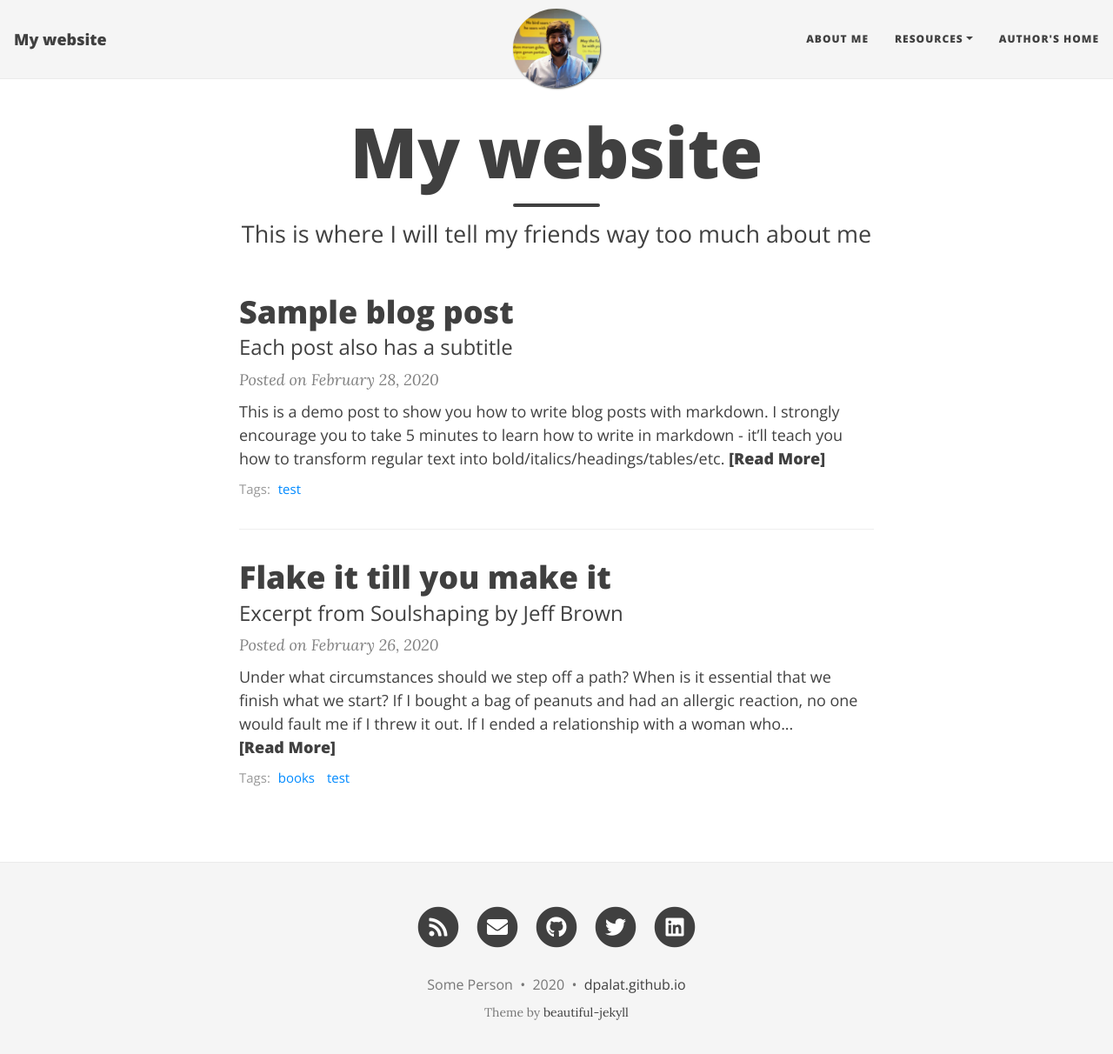
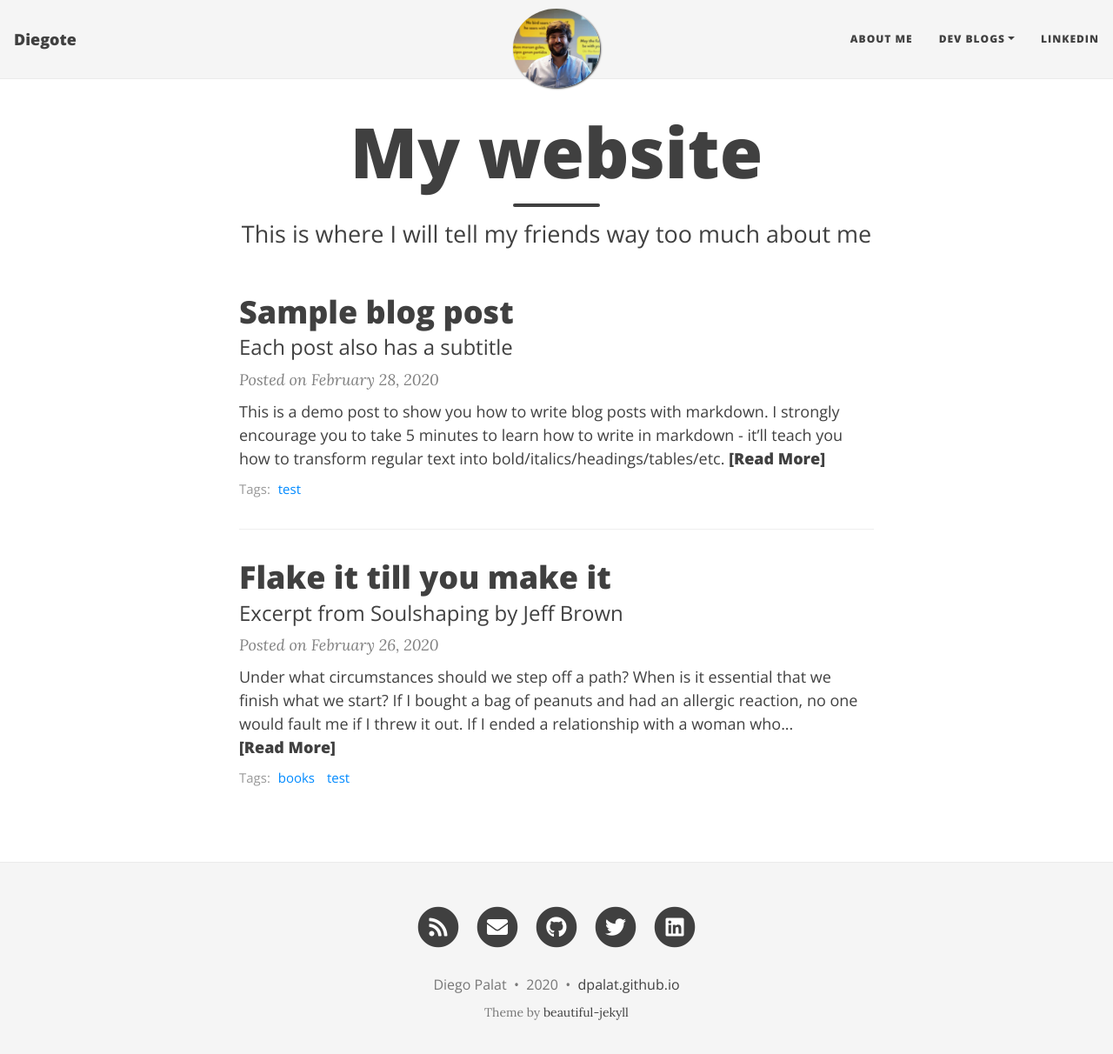
Before and after one commit to dpalat/dpalat.github.io, a Jekyll site: the page built from index.html, in a window 1280 px wide and 1225 px high. Shown: the top 1212 px of the window at 87% size. Built offline with Jekyll 4.4.1, drawn with Linux system fonts in a browser that asks for light colours; nearby versions of some CDN libraries; the list of posts is cut into pages by our own code.

Commit message:
add dev blogs referral

```diff
--- a/_config.yml
+++ b/_config.yml
@@ -1,22 +1,25 @@
 # --- Basic options --- #
 
 # Name of website
-title: My website
+title: Diegote
 
 # Short description of your site
 description: A virtual proof that I'm awesome
 
 # Your name to show in the footer
-author: Some Person
+author: Diego Palat
 
 # --- List of links in the navigation bar --- #
 
 navbar-links:
   About Me: "aboutme"
-  Resources:
-    - Beautiful Jekyll: "https://beautifuljekyll.com"
-    - Learn markdown: "https://www.markdowntutorial.com/"
-  Author's home: "https://deanattali.com"
+  DEV Blogs:
+    - Jose Cuellar: "https://www.josecuellar.net/"
+    - Developerro: "https://www.developerro.com/"
+    - Robert Bermejo: "https://www.robertbermejo.com/"
+    - Luisdi: "https://www.luisdi.dev/"
+    - Gisella: "https://www.returngis.net/"
+  LinkedIn : "https://www.linkedin.com/in/diegopalat"
 
 # --- Logo --- #
 
@@ -38,8 +41,8 @@
 # Uncomment the links you want to show and add your information to each one.
 # If you don't want to show a link to an RSS feed, set rss to "false".
 social-network-links:
-  email: "diegopalat@gmail.com.com"
-#  facebook: deanattali
+  email: "diegopalat@gmail.com"
+#  facebook: dpalat
   github: dpalat
   twitter: diegotepalat
   rss: true
@@ -47,16 +50,16 @@
   linkedin: diegopalat
 #  xing: yourname
 #  stackoverflow: "3943160/daattali"
-#  snapchat: deanat78
-#  instagram: deanat78
-#  youtube: user/deanat78
+#  snapchat: dpalat
+#  instagram: dpalat
+#  youtube: user/dpalat
 #  spotify: yourname
 #  telephone: +14159998888
-#  steam: deanat78
-#  twitch: yourname
-#  yelp: yourname
-#  telegram: yourname
-#  calendly: yourname
+#  steam: dpalat
+#  twitch: dpalat
+#  yelp: dpalat
+#  telegram: dpalat
+#  calendly: dpalat
 
 # --- General options --- #
 
```
Also changed, not shown: favicon.ico (added).
